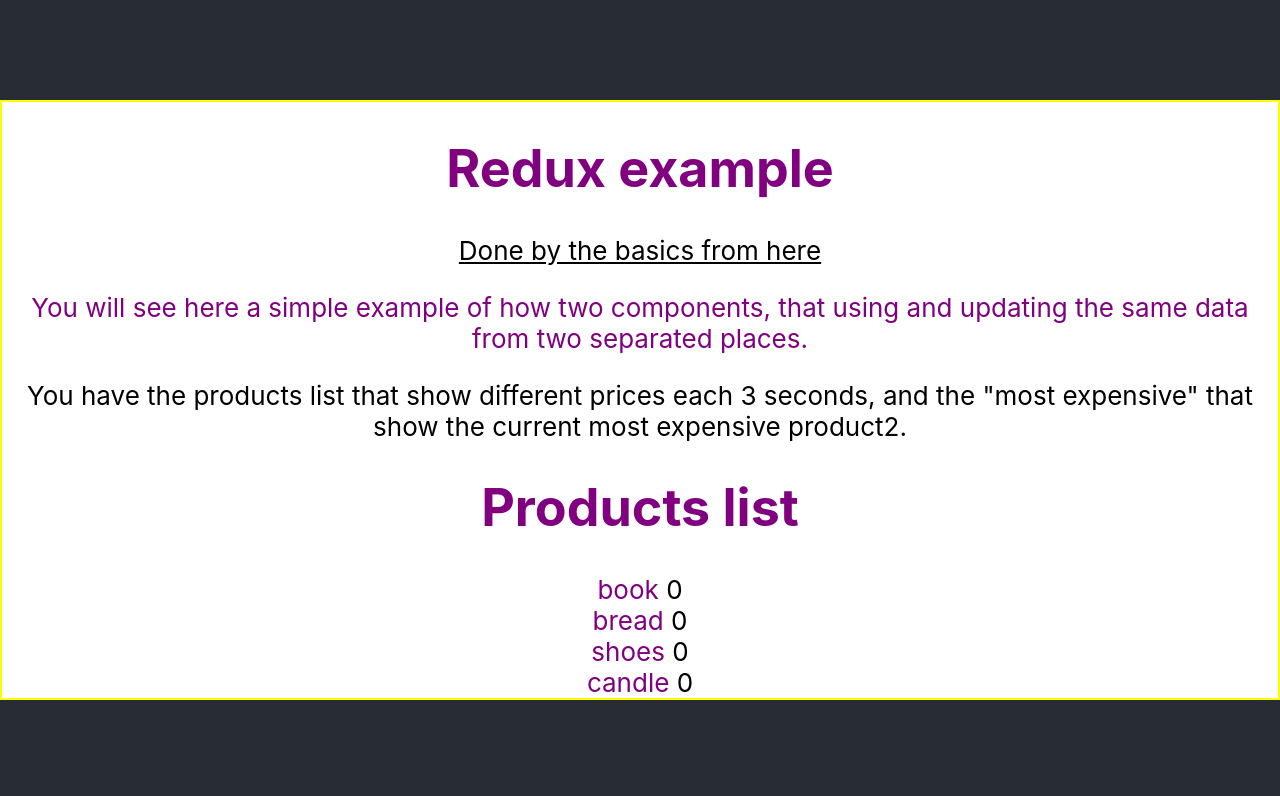
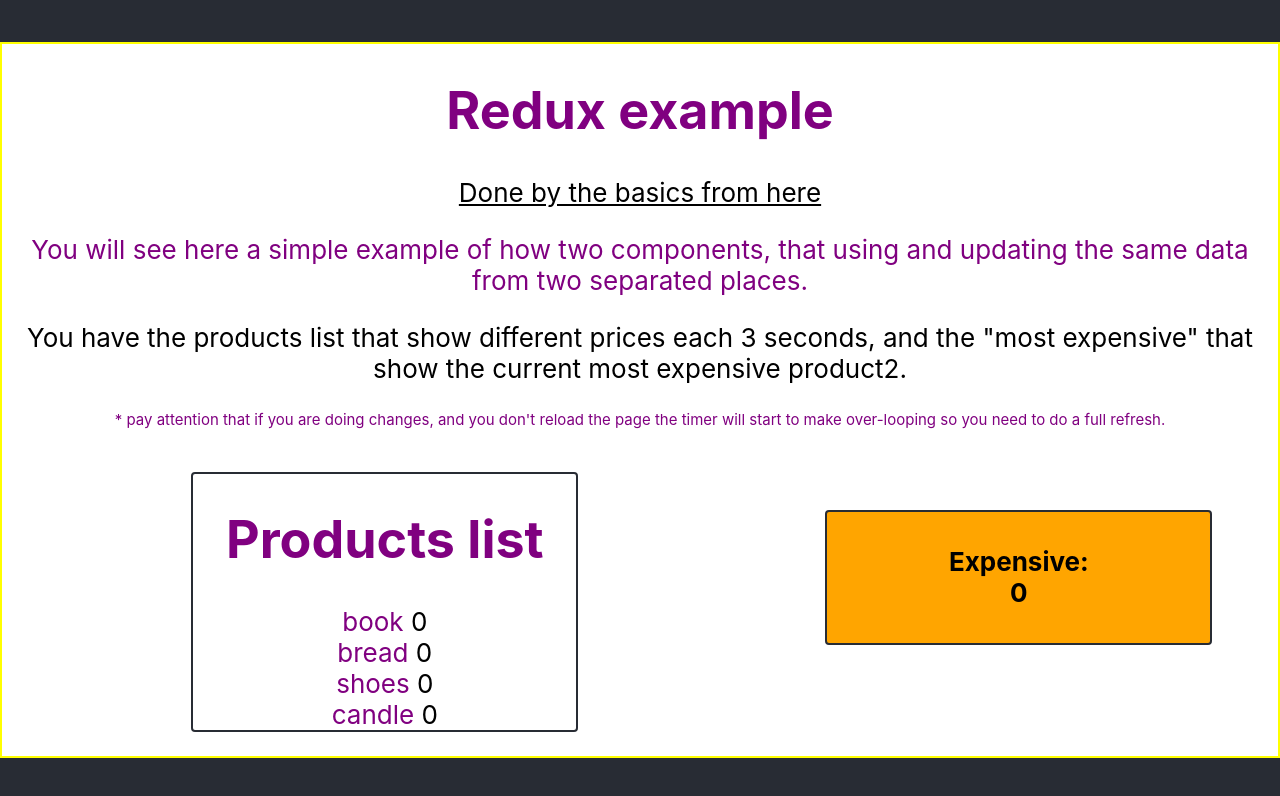
Before and after one commit to lingar-poc/basic-redux-example, a React (Create React App) app: page / in a window 1280 px wide. Shown: the top 796 px of the page. Built offline with nearby package versions, Linux system fonts and the light colour scheme.

Commit message:
Adding most-expensive-product view

```diff
--- a/src/App.css
+++ b/src/App.css
@@ -1,6 +1,8 @@
 .App {
   text-align: center;
+
 }
+
 
 .App-logo {
   animation: App-logo-spin infinite 20s linear;
@@ -114,3 +116,34 @@
   font-size: 15px;
   color: blue;
 }
+
+.products-list {
+  position: relative;
+  width: 30%;
+  height: 30%;
+  top: 2px;
+  left: 2px;
+  border-radius: 4px;
+  border: 2px solid #282c34;
+  display: inline-block;
+  margin: 2%;
+
+}
+
+.most-expensive {
+  position: relative;
+  width: 30%;
+  height: 30%;
+  top: 2px;
+  right: 2px;
+  border-radius: 4px;
+  border: 2px solid #282c34;
+  background: orange;
+  color: black !important;
+  float: right;
+  margin: 5%;
+
+}
+.most-expensive h4{
+  color: black !important;
+}
--- a/src/redux-example/products-feature.jsx
+++ b/src/redux-example/products-feature.jsx
@@ -46,7 +46,7 @@
         interval = setInterval(() => {
                 //instead of doing like in regular component:
                 // this.setState({
-                 //     book: this.getRandomInt(100),
+                //     book: this.getRandomInt(100),
                 //     bread: this.getRandomInt(100),
                 //     shoes: this.getRandomInt(100),
                 //     candle: this.getRandomInt(100)
@@ -65,6 +65,7 @@
             }
             , seconds * 3000);
     }
+
     //for generate random value below 100
     function getRandomInt(max) {
         return Math.floor(Math.random() * Math.floor(max));
@@ -81,11 +82,50 @@
 
     //invocations
     dataToArray();
-    console.log("data = ",data);
+    console.log("data = ", data);
     console.table(data);
     return (
         <div>
             <ProductsList data={data}/>
+            <MostExpensiveRedux/>
         </div>
     )
 }
+
+/**
+ * View for seeing the current most expensive product
+
+ */
+function MostExpensiveRedux() {
+    const productsState = useSelector(selectProducts);
+    let data = [];
+    dataToArray();
+    console.log("data = ", data);
+
+    function dataToArray() {
+        data = [];
+        for (const [key, value] of Object.entries(productsState)) {
+            console.log(`${key}: ${value}`);
+            data.push({name: key, price: value});
+        }
+    }
+
+    function max() {
+        let expensiveItem = {item: "", price: 0};
+        for (let i of data) {
+            console.log("i = ", i);
+            if (i.price > expensiveItem.price) {
+                expensiveItem = i;
+            }
+        }
+        return expensiveItem;
+    }
+
+    return (<div className="most-expensive">
+            <h4>Expensive: {max().name} <br/>
+                {max().price}</h4>
+
+        </div>
+    )
+
+}
--- a/src/redux-example/redux-main.jsx
+++ b/src/redux-example/redux-main.jsx
@@ -1,16 +1,21 @@
 import React from 'react';
 import {ProductsDisplayRedux} from "./products-feature";
 
-export function ReduxMainView(){
+export function ReduxMainView() {
 
-    return(
+    return (
         <div className="explain">
             <h1>Redux example</h1>
-            <a href= "https://redux.js.org/tutorials/essentials/part-1-overview-concepts#redux-application-data-flow" target= "_blank">
-            Done by the basics from here</a>
-            <p>You will see here a simple example of how two components, that using and updating the same data from two separated places.</p>
+            <a href="https://redux.js.org/tutorials/essentials/part-1-overview-concepts#redux-application-data-flow"
+               target="_blank">
+                Done by the basics from here</a>
+            <p>You will see here a simple example of how two components, that using and updating the same data from two
+                separated places.</p>
             <p>You have the products list that show different prices each 3 seconds, and the "most expensive" that show
-            the current most expensive product2. </p>
+                the current most expensive product2. </p>
+            <p className="little-comment"> pay attention that if you are doing changes, and you don't reload the page
+                the timer
+                will start to make over-looping so you need to do a full refresh.</p>
             <ProductsDisplayRedux/>
         </div>
     )
```
